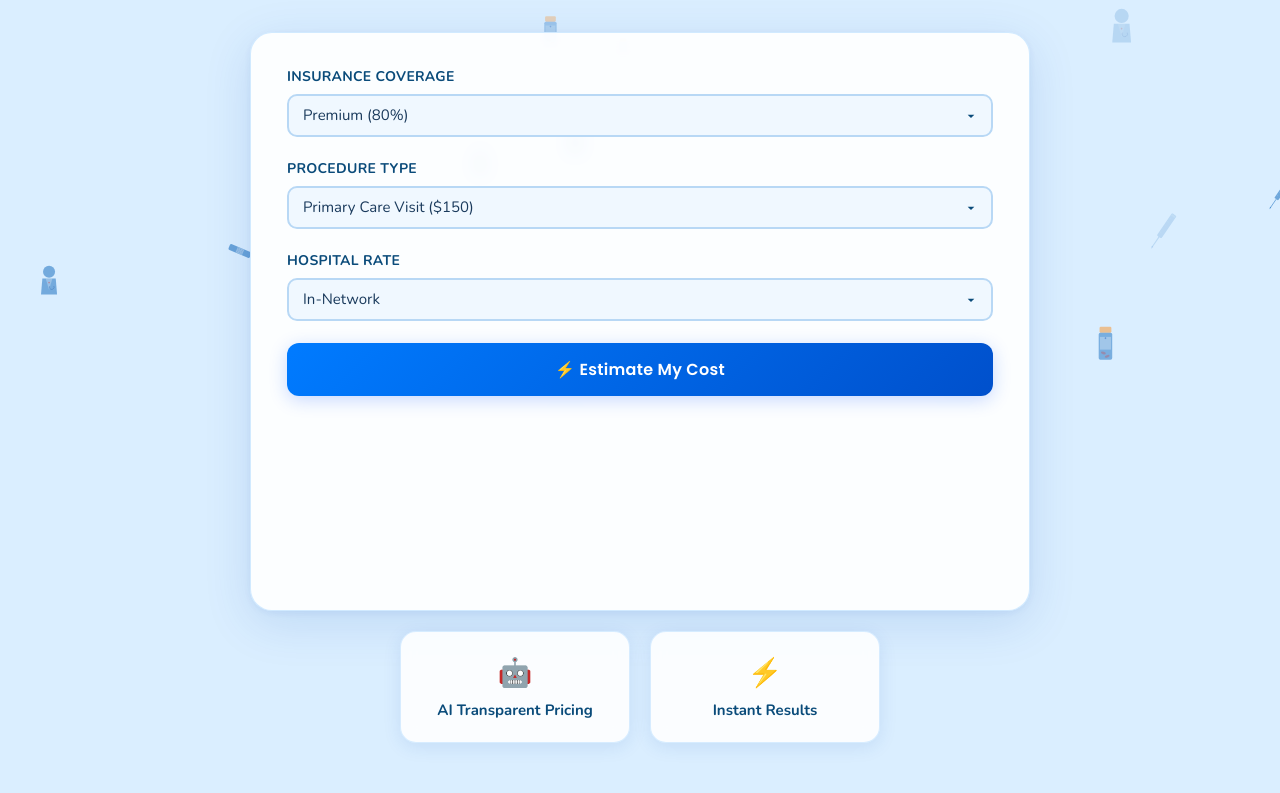
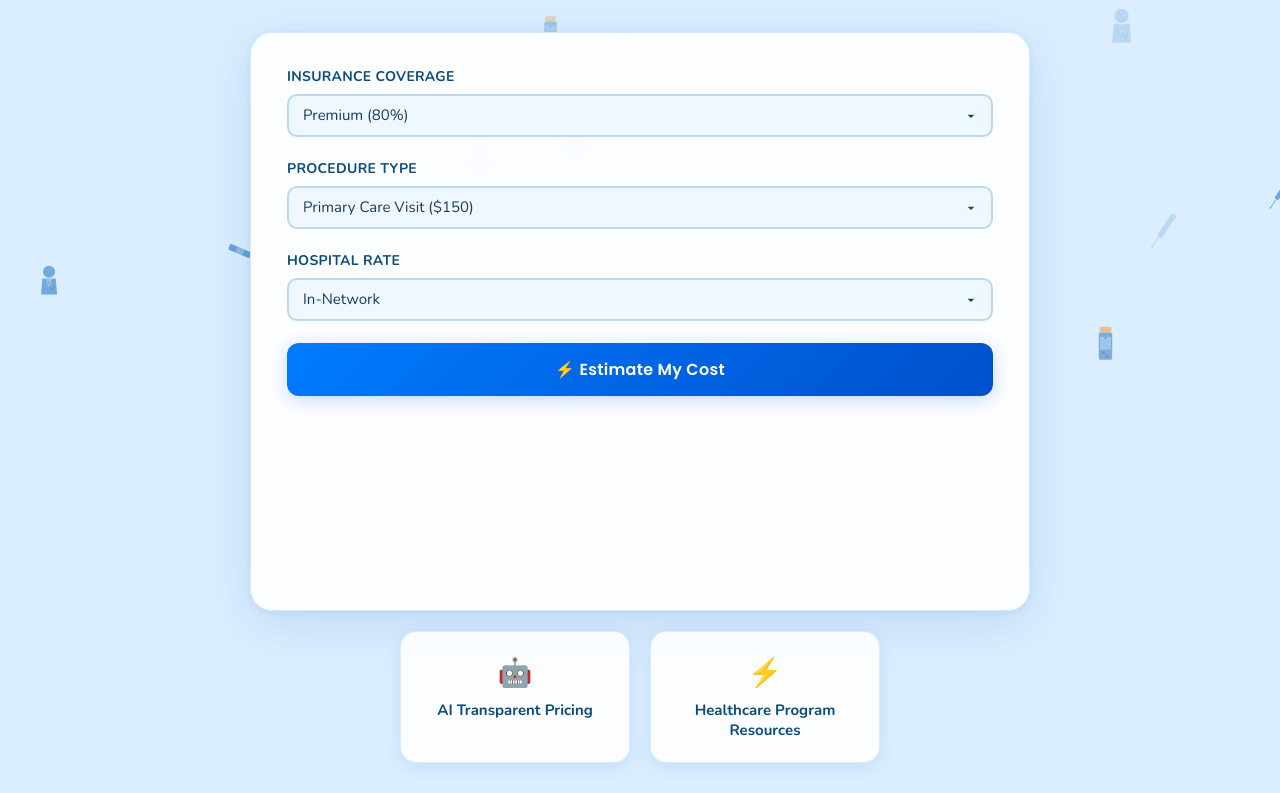
Before and after one commit to nathanhutton-design/Smart-Care-AI-v3, a plain HTML site: page index.html in a window 1280 px wide. Shown: the part 156-949 px from the top of the page. Drawn offline with nearby package versions, Linux system fonts and the light colour scheme.

Commit message:
commit
this is the 4th change done to the title of the instant results button

```diff
--- a/index.html
+++ b/index.html
@@ -250,7 +250,7 @@
 <!-- FEATURE BUTTONS — now only 2: combined AI+Pricing, plus DB -->
 <div class="features">
   <div class="feature" id="btn-aip" onclick="togglePanel('aip')"><span>🤖</span>AI Transparent Pricing</div>
-  <div class="feature" id="btn-db"  onclick="togglePanel('db')"><span>⚡</span>Instant Results</div>
+  <div class="feature" id="btn-db"  onclick="togglePanel('db')"><span>⚡</span>Healthcare Program Resources</div>
 </div>
 
 <!-- PANELS -->
```
